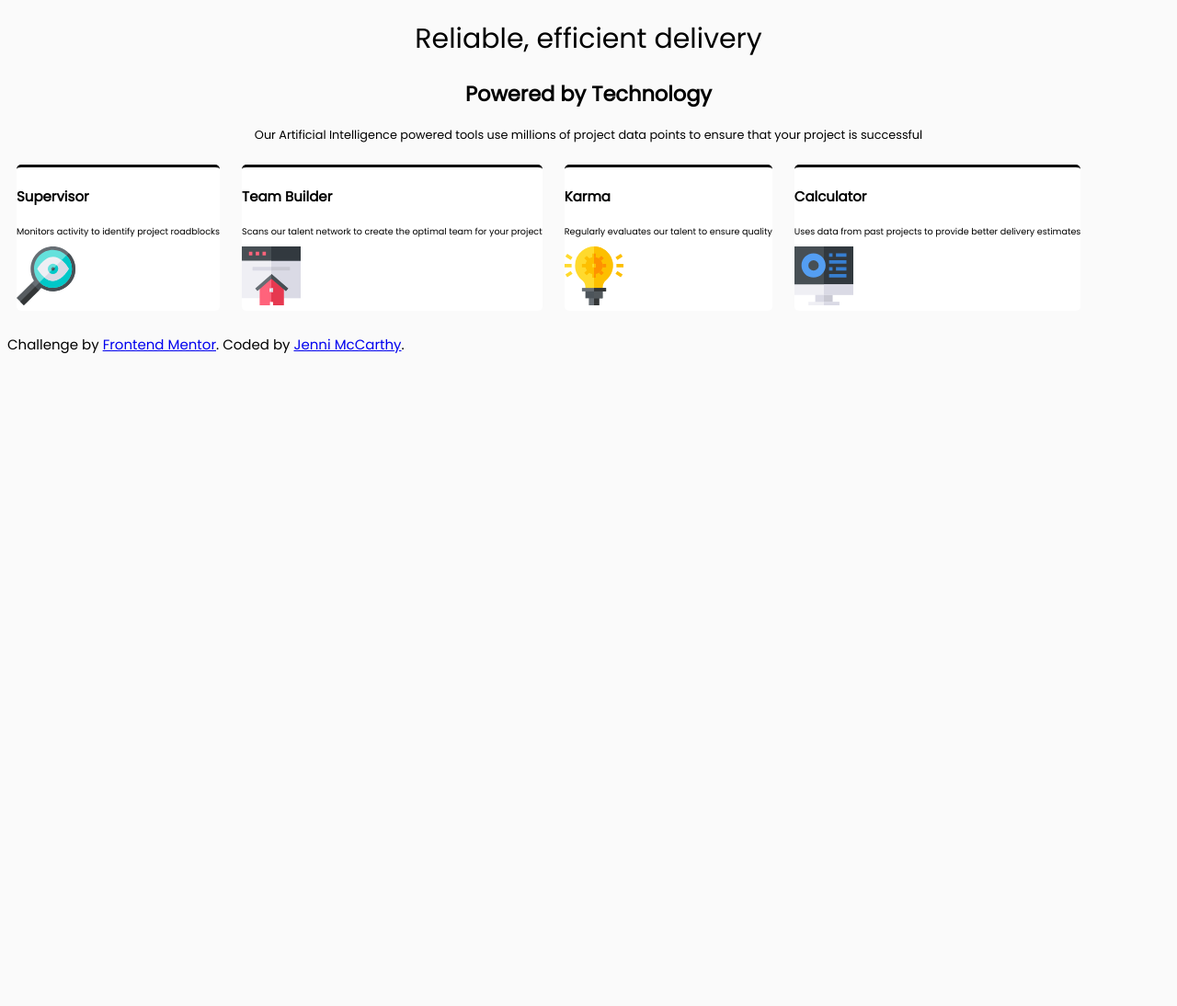
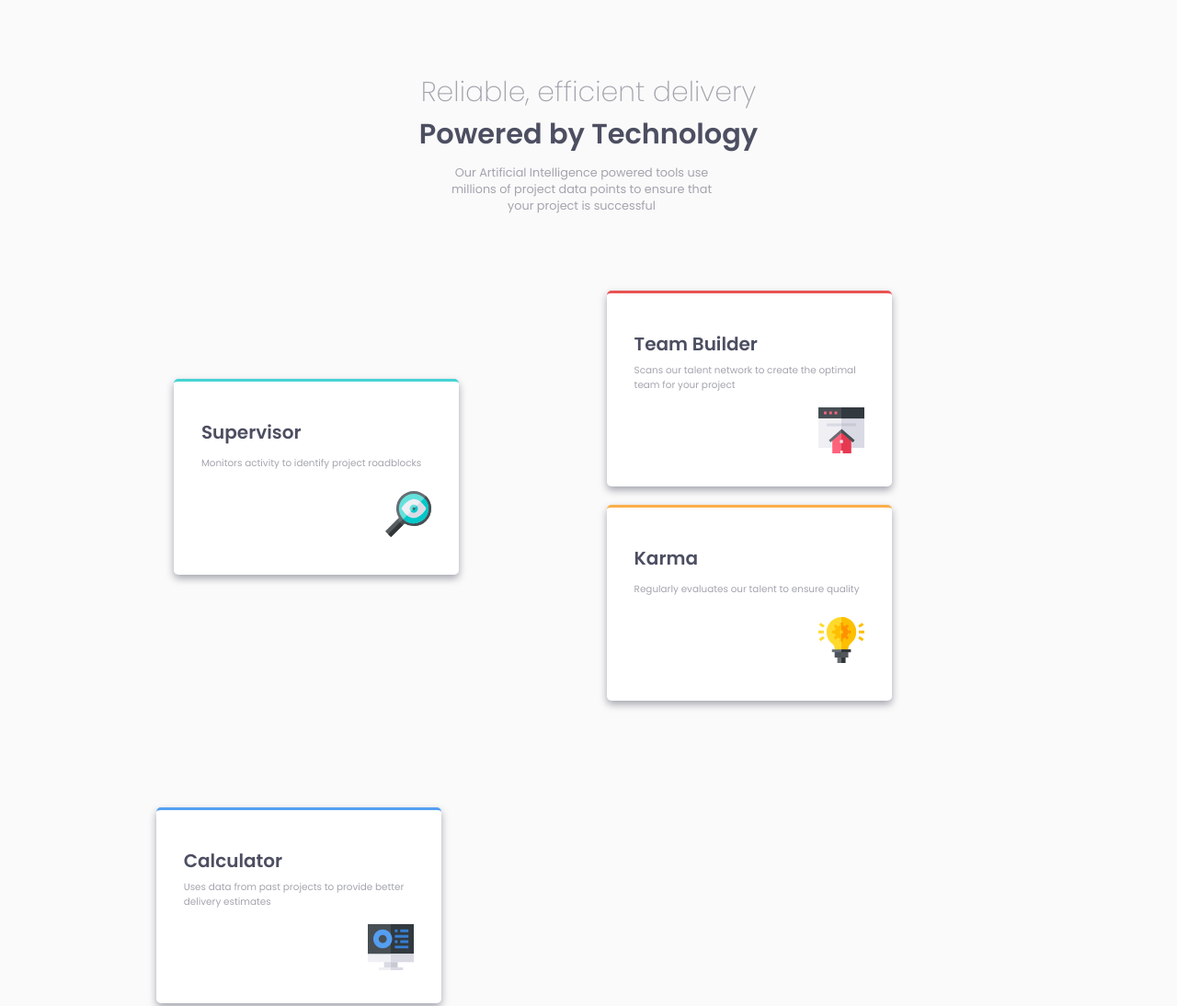
Before and after one commit to Laiquendi81/four_card_feature_section, a plain HTML site: page index.html in a window 1280 px wide. Shown: the top 1094 px of the page at 92% size. Before the commit the page ends 800 px from the top, so only its background shows below. Drawn offline with Linux system fonts and the light colour scheme.

Commit message:
style changes

```diff
--- a/index.html
+++ b/index.html
@@ -4,7 +4,7 @@
     <meta charset="utf-8">
     <meta name="viewport" content="width=device-width, initial-scale=1.0">
     <link rel="stylesheet" href="/style.css">
-    <link href="https://fonts.googleapis.com/css?family=Poppins&display=swap" rel="stylesheet">
+    <link href="https://fonts.googleapis.com/css?family=Poppins:200,400,600&display=swap" rel="stylesheet">
     <title>Frontend Mentor | Four card feature section</title>
   </head>
   <body>
@@ -17,28 +17,36 @@
       to ensure that your project is successful</p>
     </div>
 
+    <div class="card-container">
+      <div class="left-column">
         <div class="card teal-card">
-      <h4>Supervisor</h4>
+          <h5>Supervisor</h5>
           <p>Monitors activity to identify project roadblocks</p>
           <img src="img/icon-supervisor.svg" alt="Magnifying Glass">
         </div>
+      </div>
 
+      <div class="middle-column">
         <div class="card red-card">
-      <h4>Team Builder</h4>
+          <h5>Team Builder</h5>
           <p>Scans our talent network to create the optimal team for your project</p>
           <img src="img/icon-team-builder.svg" alt="Team Builder">
         </div>
 
         <div class="card yellow-card">
-      <h4>Karma</h4>
+          <h5>Karma</h5>
           <p>Regularly evaluates our talent to ensure quality</p>
           <img src="img/icon-karma.svg" alt="Light Bulb">
         </div>
+      </div>
 
+      <div class="right-column">
         <div class="card blue-card">
-      <h4>Calculator</h4>
+          <h5>Calculator</h5>
           <p>Uses data from past projects to provide better delivery estimates</p>
           <img src="img/icon-calculator.svg" alt="Desktop PC">
+        </div>
+      </div>
     </div>
 
     <footer>
--- a/style.css
+++ b/style.css
@@ -6,36 +6,116 @@ body {
 }
 
 .container {
-  justify-content: center;
-  align-items: center;
   text-align: center;
+  padding: 50px;
+  margin-bottom: 0;
 }
 
+
 .container h1 {
+  color: hsl(229, 6%, 66%);
+  font-size; 2rem;
+  font-weight: 200;
+  margin-bottom: 0;
+}
 
+.container h2 {
+  color: hsl(234, 12%, 34%);
+  font-size: 1.9rem;
+  margin-top: 0;
+  margin-bottom: 0;
 }
 
 .container p {
   font-size: .8rem;
+  color: hsl(229, 6%, 66%);
+  margin-top: 0;
+  padding: 10px 440px 10px 425px;
+}
+
+.card-container {
+  display: flex;
+  flex-wrap: wrap;
+  margin-top: 0;
+  padding: 0 12%;
+}
+
+
+.card {
+  height: 150px;
+  width: 250px;
+  display: inline-flex;
+  flex-wrap: wrap;
+  background-color: white;
+  box-shadow: 0 4px 8px 0 hsl(229, 6%, 66%);
+  margin: 10px;
+  padding: 30px;
+}
+
+.card h5 {
+  color: hsl(234, 12%, 34%);
+  font-size: 20px;
+  margin-top: 10px;
+  margin-bottom: 0;
+  display: inline-block;
 }
 
 .card p {
-  font-size: .6rem;
+  font-size: .65rem;
+  color: hsl(229, 6%, 66%);
+  margin-top: 0;
+  padding-top: 0;
 }
 
-.card {
-  background-color: white;
-  display: inline-block;
-  border-top: 3px solid black;
-  border-radius: 5px;
-  box-shadow: 10px;
-  margin: 10px;
+.card img {
+  height: 50px;
+  width: 50px;
+  margin-left: auto;
 }
 
-h1 {
-  font-weight: 200;
+.left-column {
+  flex: 30%;
+  padding-top: 10%;
+  padding-right: 0;
+  padding-left: 2%;
 }
 
-h2 {
-  font-weight: 600;
+.middle-column {
+  flex: 30%;
 }
+
+.right-column {
+  flex: 30%;
+  padding-top: 10%;
+}
+
+.teal-card {
+  border-top: 3px solid hsl(180, 62%, 55%);
+  border-radius: 5px;
+}
+
+.red-card {
+  border-top: 3px solid hsl(0, 78%, 62%);
+  border-radius: 5px;
+}
+
+.yellow-card {
+  border-top: 3px solid hsl(34, 97%, 64%);
+  border-radius: 5px;
+}
+
+.blue-card {
+  border-top: 3px solid hsl(212, 86%, 64%);
+  border-radius: 5px;
+}
+
+
+
+/* Footer */
+.attribution {
+  font-size: 11px;
+  text-align: center;
+}
+.attribution a {
+  color: hsl(228, 45%, 44%);
+}
```
Also changed, not shown: 1 other file. Lines whose indentation alone changed are shown as unchanged.
